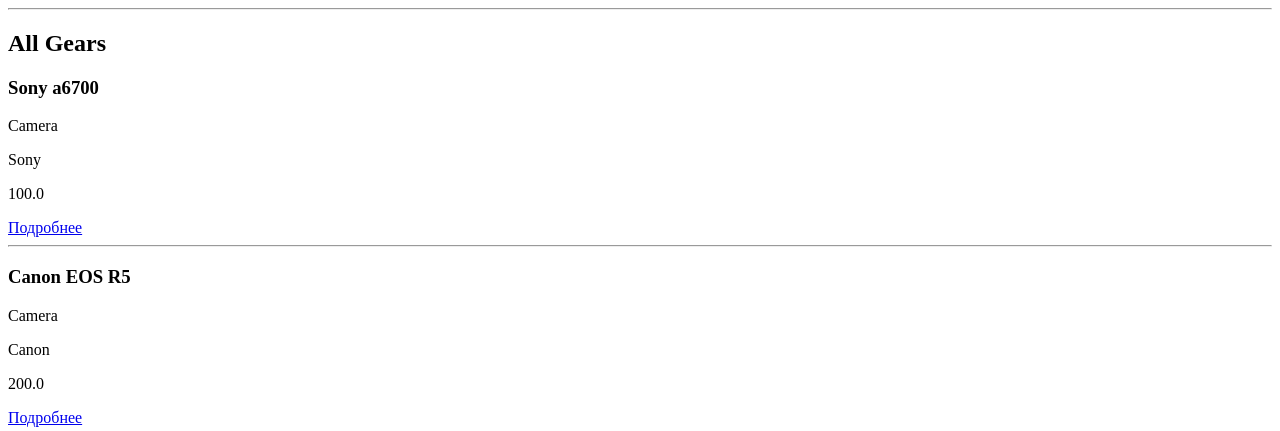
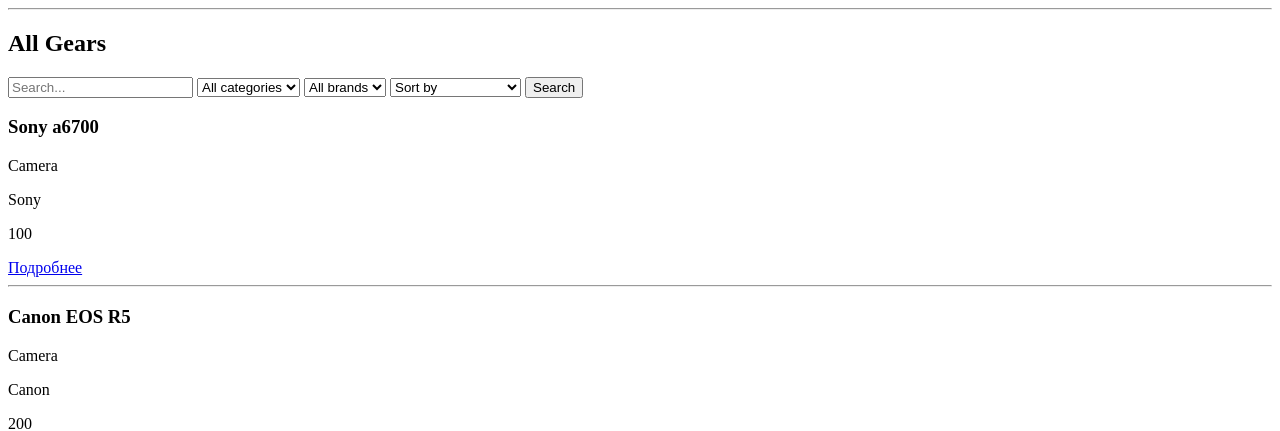
Before and after one commit to rodionsm351-ship-it/oris, a Flask app: page / in a window 1280 px wide. Shown: the part 98-529 px from the top of the page. Run offline with Flask 3, Linux system fonts and the light colour scheme.

Commit message:
hw - добавление поиска, фильтрации и сортировки по цене

```diff
--- a/flask_app/app.py
+++ b/flask_app/app.py
@@ -8,7 +8,7 @@ gears = [
         'title': 'Sony a6700',
         'category': 'Camera',
         'brand': 'Sony',
-        'price': 100.000,
+        'price': 100,
         'description': 'Описание Sony a6700'
     },
     {
@@ -16,14 +16,35 @@ gears = [
         'title': 'Canon EOS R5',
         'category': 'Camera',
         'brand': 'Canon',
-        'price': 200.000,
+        'price': 200,
         'description': 'Описание Canon EOS R5'
     }
 ]
 
 @app.route('/')
 def index():
-    return render_template('index.html', gears=gears)
+    search = request.args.get('search', '').lower()
+    category = request.args.get('category', '')
+    brand = request.args.get('brand', '')
+    sort_by = request.args.get('sort_by', '')
+    filter_gears = gears
+
+    if search:
+        filter_gears = [g for g in filter_gears if search in g['title'].lower() or search in g['description'].lower()]
+
+    if category:
+        filter_gears = [g for g in filter_gears if g['category'].lower() == category.lower()]
+
+    if brand:
+        filter_gears = [g for g in filter_gears if g['brand'].lower() == brand.lower()]
+
+    if sort_by == 'price_asc':
+        filter_gears.sort(key=lambda x: x['price'])
+
+    elif sort_by == 'price_desc':
+        filter_gears.sort(key=lambda x: x['price'], reverse=True)
+
+    return render_template('index.html', gears=filter_gears, search=search, category=category, brand=brand, sort_by=sort_by)
 
 
 @app.route('/gear/<int:gear_id>')
--- a/flask_app/templates/index.html
+++ b/flask_app/templates/index.html
@@ -7,6 +7,62 @@
 {% block content %}
 
 <h2>All Gears</h2>
+
+<form method="GET" action="{{ url_for('index') }}">
+    <input
+    type="text"
+    name="search"
+    value="{{ search }}"
+    placeholder="Search..."
+>
+
+    <select name="category">
+
+        <option value="">All categories</option>
+
+        <option value="camera"
+            {% if category == "camera" %}selected{% endif %}>
+            Camera
+        </option>
+
+    </select>
+
+    <select name="brand">
+        <option value="">All brands</option>
+
+        <option value="Sony"
+            {% if brand == 'Sony' %} selected{% endif %}>
+            Sony
+        </option>
+
+        <option value="Canon"
+            {% if brand == 'Canon' %} selected{% endif %}>
+            Canon
+        </option>
+
+        <option value="Other"
+            {% if brand == 'Other' %} selected{% endif %}>
+            Other
+        </option>
+
+    </select>
+
+    <select name="sort_by">
+        <option value="">Sort by</option>
+
+        <option value="price_asc"
+            {% if sort_by == 'price_asc' %} selected{% endif %}>
+            Price: Low to High
+        </option>
+
+        <option value="price_desc"
+            {% if sort_by == 'price_desc' %} selected{% endif %}>
+            Price: High to Low
+        </option>
+    </select>
+
+    <button type="submit">Search</button>
+</form>
 
 {% if gears %}
 
```
